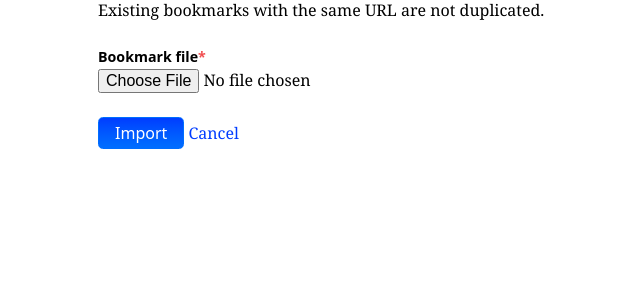
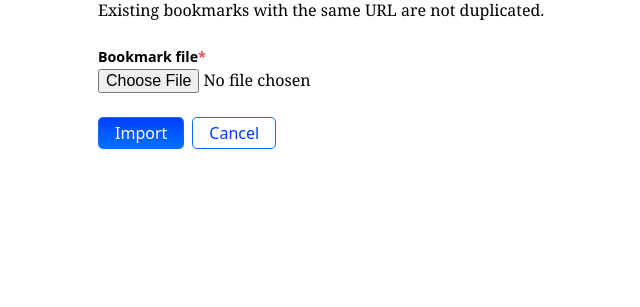
Before and after one commit to frjo/bookmarks, a Django app: template links/templates/links/import.html in a window 1280 px wide. Shown: the part 329-636 px from the top of the page, without its empty margins (60-700 px from the left). Run offline with Django 5.2, Linux system fonts and the light colour scheme; the template is opened without the code that fills it, so the values that code supplies are empty.

Commit message:
Fix import buttons.

```diff
--- a/links/templates/links/import.html
+++ b/links/templates/links/import.html
@@ -32,8 +32,11 @@
           <label for="file">Bookmark file</label>
           <input type="file" id="file" name="file" accept=".html,.htm,.json" required>
         </div>
-        <button type="submit">Import</button>
-        <a href="{% url 'bookmark_list' slug=user.slug %}">Cancel</a>
+
+        <div class="flex-inline">
+          <button type="submit">Import</button>
+          <a class="button button--outline" href="{% url 'bookmark_list' slug=user.slug %}">Cancel</a>
+        </div>
       </form>
     {% endif %}
   </section>
```
